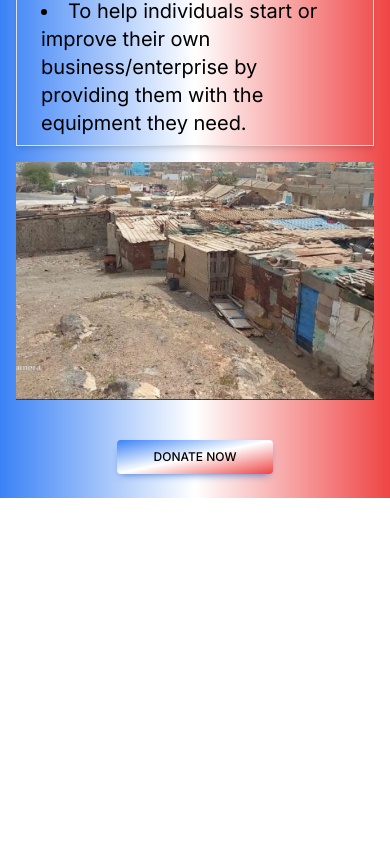
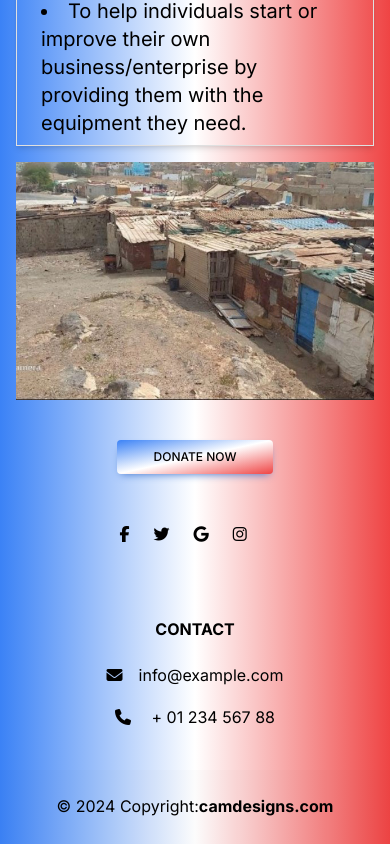
Before and after one commit to jacam666/capeverde, a Next.js app: page /whoWeAre in a window 390 px wide. Shown: the part 2180-3024 px from the top of the page. Before the commit the page ends 2678 px from the top, so only its background shows below. Built offline with nearby package versions, Linux system fonts and the light colour scheme.

Commit message:
created a smaller footer and added it to the pages

```diff
--- a/package.json
+++ b/package.json
@@ -12,9 +12,11 @@
     "@fortawesome/fontawesome-free": "^6.5.2",
     "@nextui-org/navbar": "^2.0.30",
     "@nextui-org/react": "^2.3.6",
+    "bootstrap": "^5.3.3",
     "mdb-react-ui-kit": "^8.0.0",
     "next": "14.2.3",
     "react": "^18",
+    "react-bootstrap": "^2.10.2",
     "react-dom": "^18"
   },
   "devDependencies": {
--- /dev/null
+++ b/src/app/components/SmallerFooter.tsx
@@ -0,0 +1,54 @@
+"use client"
+import React from 'react';
+import { MDBFooter, MDBContainer, MDBRow, MDBCol, MDBIcon } from 'mdb-react-ui-kit';
+
+export default function SmallerFooter() {
+    return (
+        <MDBFooter className='text-center text-lg-start text-muted text-black bg-gradient-to-r from-blue-10 to-slate-40'>
+            <section className='d-flex justify-content-center justify-content-lg-between p-4 '>
+                <div className='me-5 d-none d-lg-block'>
+                    <span className='text-black'>Get connected with us on social networks:</span>
+                </div>
+
+                <div className='text-black'>
+                    <a href='' className='me-4 text-reset'>
+                        <MDBIcon fab icon="facebook-f" />
+                    </a>
+                    <a href='' className='me-4 text-reset'>
+                        <MDBIcon fab icon="twitter" />
+                    </a>
+                    <a href='' className='me-4 text-reset'>
+                        <MDBIcon fab icon="google" />
+                    </a>
+                    <a href='' className='me-4 text-reset'>
+                        <MDBIcon fab icon="instagram" />
+                    </a>
+                </div>
+            </section>
+
+            <section className='text-black'>
+                <MDBContainer className='text-center text-md-start mt-5'>
+                    <MDBRow className='mt-3'>
+                        <MDBCol md="4" lg="3" xl="3" className='mx-auto mb-md-0 mb-4'>
+                            <h6 className='text-uppercase text-center fw-bold mb-4'>Contact</h6>
+                            <p>
+                                <MDBIcon icon="envelope" className="me-3" />
+                                info@example.com
+                            </p>
+                            <p>
+                                <MDBIcon icon="phone" className="me-3" /> + 01 234 567 88
+                            </p>
+                        </MDBCol>
+                    </MDBRow>
+                </MDBContainer>
+            </section>
+
+            <div className='text-center p-4 text-black' style={{ backgroundColor: 'rgba(0, 0, 0, 0.01)' }}>
+                © 2024 Copyright:
+                <a className='text-reset fw-bold' href='#'>
+                    camdesigns.com
+                </a>
+            </div>
+        </MDBFooter>
+    );
+}
--- a/src/app/donatePage/page.tsx
+++ b/src/app/donatePage/page.tsx
@@ -1,7 +1,8 @@
 import 'mdb-react-ui-kit/dist/css/mdb.min.css';
 import ResponsiveNavbar from "../components/ResponsiveNavbar"
 import DonateButton from '../components/DonateButton';
-import Link from 'next/link';
+import Footer from '../components/Footer';
+import SmallerFooter from '../components/SmallerFooter';
 
 
 export const metadata = {
@@ -38,7 +39,7 @@ export default function Donate() {
                         </div>
                     </div>
                 </div>
-                <div className='border border-gray-400 shadow-md py-2 my-3'>
+                <div className='border border-gray-400 shadow-md py-2 mt-3'>
                     <div className="grid sm:grid-cols-2  lg:grid-cols-4 gap-2 pt-3 mx-3 mb-3">
                         <div className="flex justify-center">
                             <a href='https://paypal.com' className="image-container">
@@ -59,6 +60,7 @@ export default function Donate() {
                     </div>
                 </div>
             </div>
+            <SmallerFooter />
         </div >
     );
 }
--- a/src/app/galleryPage/page.tsx
+++ b/src/app/galleryPage/page.tsx
@@ -1,4 +1,5 @@
 import ResponsiveNavbar from "../components/ResponsiveNavbar";
+import SmallerFooter from "../components/SmallerFooter";
 
 export default function Gallery() {
     return (
@@ -129,6 +130,7 @@ export default function Gallery() {
                     </div>
                 </div>
             </div>
+            <SmallerFooter/>
         </div>
     );
 }
--- a/src/app/getInvolved/page.tsx
+++ b/src/app/getInvolved/page.tsx
@@ -1,6 +1,7 @@
 import 'mdb-react-ui-kit/dist/css/mdb.min.css';
 import ResponsiveNavbar from "../components/ResponsiveNavbar"
 import DonateButton from '../components/DonateButton';
+import SmallerFooter from '../components/SmallerFooter';
 
 
 export const metadata = {
@@ -242,7 +243,7 @@ export default function GetInvolved() {
                     <li>Zimmer frames</li>
                     <li>Hearing aids</li>
                 </div>
-                <div className='border border-gray-400 shadow-md py-4 my-3' style={{ margin: 'auto' }}>
+                <div className='border border-gray-400 shadow-md p-4 mt-3' style={{ margin: 'auto' }}>
                     <h1 className='px-4'>Sports clubs and community centers</h1>
                     <p className='text-black  text-xl py-3 text-center px-4'>
                         Support a sports club/team or community centre. Many children play sports, but families
@@ -281,6 +282,7 @@ export default function GetInvolved() {
                     <li>Jigsaws</li>
                 </div>
             </div>
+            <SmallerFooter/>
         </div>
 
     );
--- a/src/app/ourTeam/page.tsx
+++ b/src/app/ourTeam/page.tsx
@@ -1,6 +1,7 @@
 import React from "react";
 import { Card, CardBody, CardFooter, Image } from "@nextui-org/react";
 import ResponsiveNavbar from "../components/ResponsiveNavbar";
+import SmallerFooter from "../components/SmallerFooter";
 
 export const metadata = {
     title: "Our Team"
@@ -91,6 +92,7 @@ export default function Team() {
                     </div>
                 </div>
             </div>
+            <SmallerFooter/>
         </div>
     );
 }
--- a/src/app/whatWeDo/page.tsx
+++ b/src/app/whatWeDo/page.tsx
@@ -1,6 +1,7 @@
 import 'mdb-react-ui-kit/dist/css/mdb.min.css';
 import ResponsiveNavbar from "../components/ResponsiveNavbar"
 import DonateButton from '../components/DonateButton';
+import SmallerFooter from '../components/SmallerFooter';
 
 
 export const metadata = {
@@ -113,6 +114,7 @@ export default function WhatWeDo() {
                 </div>
                 <DonateButton />
             </div>
+            <SmallerFooter/>
         </div>
     );
 }
--- a/src/app/whoWeAre/page.tsx
+++ b/src/app/whoWeAre/page.tsx
@@ -2,6 +2,7 @@ import 'mdb-react-ui-kit/dist/css/mdb.min.css';
 import ResponsiveNavbar from "../components/ResponsiveNavbar"
 import Image from 'next/image'
 import DonateButton from '../components/DonateButton';
+import SmallerFooter from '../components/SmallerFooter';
 
 
 export const metadata = {
@@ -66,6 +67,7 @@ export default function WhoWeAre() {
                 </div>
                 <DonateButton />
             </div>
+            <SmallerFooter/>
         </div>
 
     );
```
Also changed, not shown: src/app/components/ResponsiveNavbar.tsx (+99 -12 lines), 1 other file (tests, documents, lock files or other folders).
